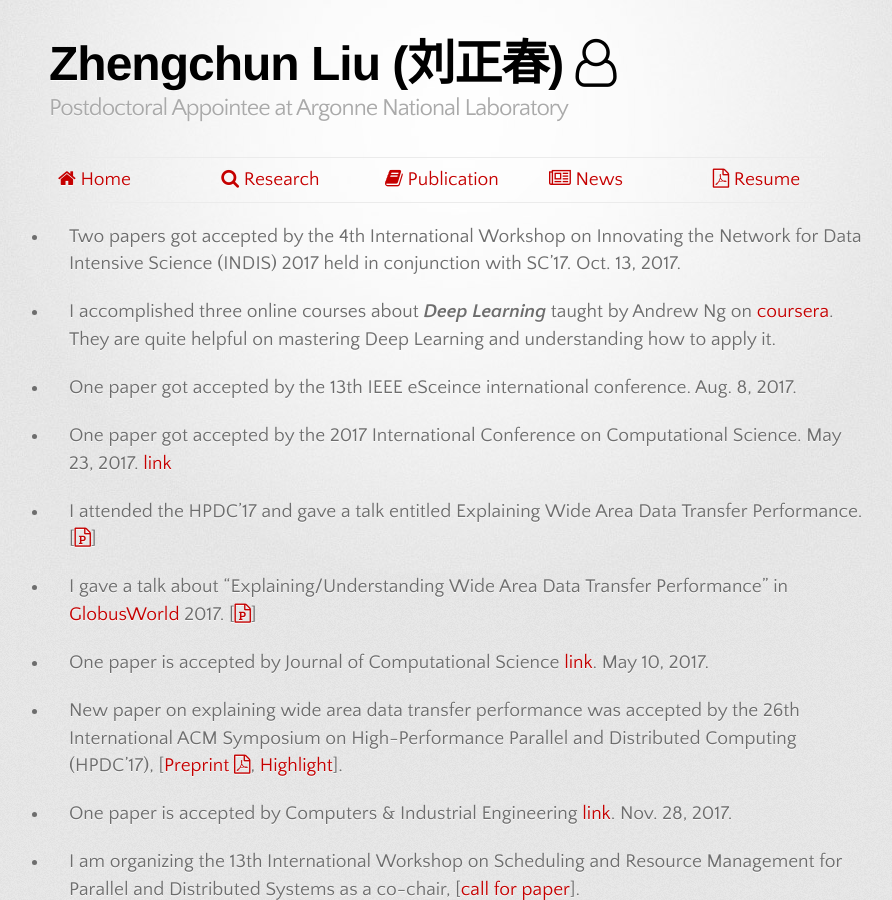
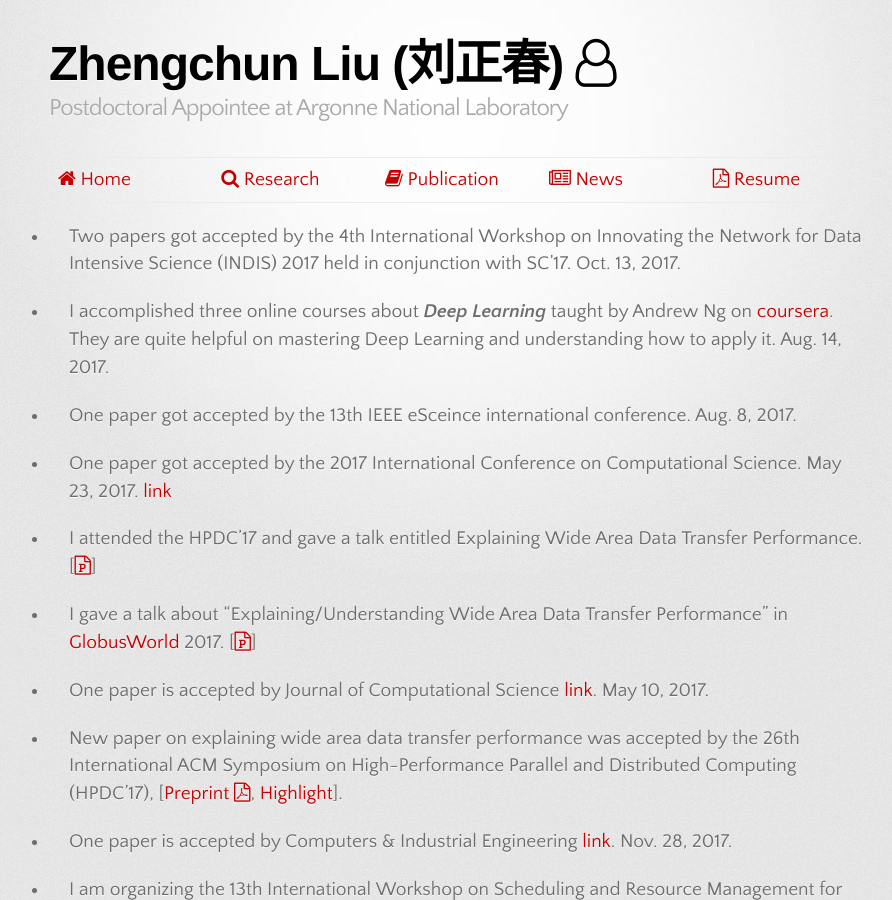
Before and after one commit to lzhengchun/lzhengchun.github.io, a Jekyll site: the page built from News.md, in a window 1280 px wide and 900 px high. Shown: the whole window, without its empty margins (181-1073 px from the left). Built offline with Jekyll 4.4.1, drawn with Linux system fonts in a browser that asks for light colours; some web fonts are replaced.

Commit message:
add, delete, polish etc.

```diff
--- a/News.md
+++ b/News.md
@@ -4,7 +4,7 @@
 ---
 * Two papers got accepted by the 4th International Workshop on Innovating the Network for Data Intensive Science (INDIS) 2017 held in conjunction with SC'17. Oct. 13, 2017.
 
-* I accomplished three online courses about ***Deep Learning*** taught by Andrew Ng on [coursera](https://www.coursera.org/specializations/deep-learning). They are quite helpful on mastering Deep Learning and understanding how to apply it.
+* I accomplished three online courses about ***Deep Learning*** taught by Andrew Ng on [coursera](https://www.coursera.org/specializations/deep-learning). They are quite helpful on mastering Deep Learning and understanding how to apply it. Aug. 14, 2017.
 
 * One paper got accepted by the 13th IEEE eSceince international conference. Aug. 8, 2017.
 
```
